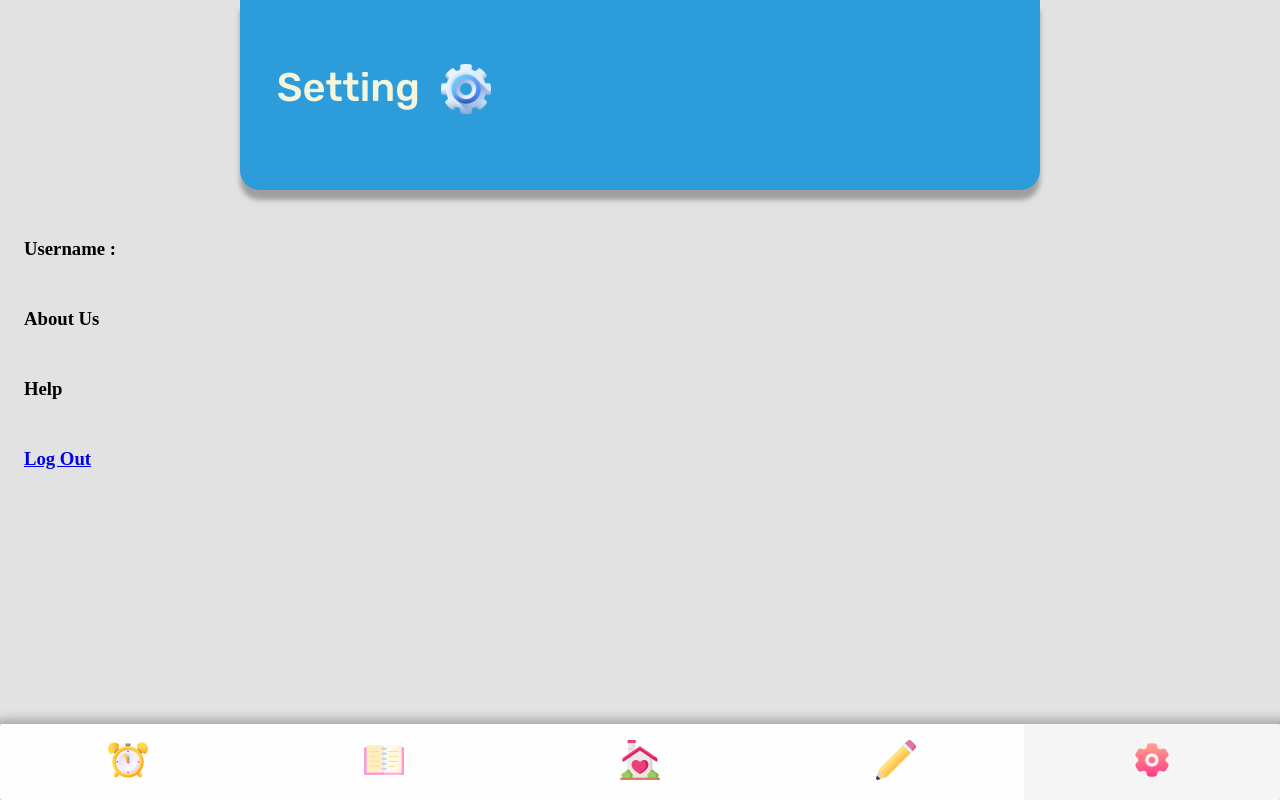
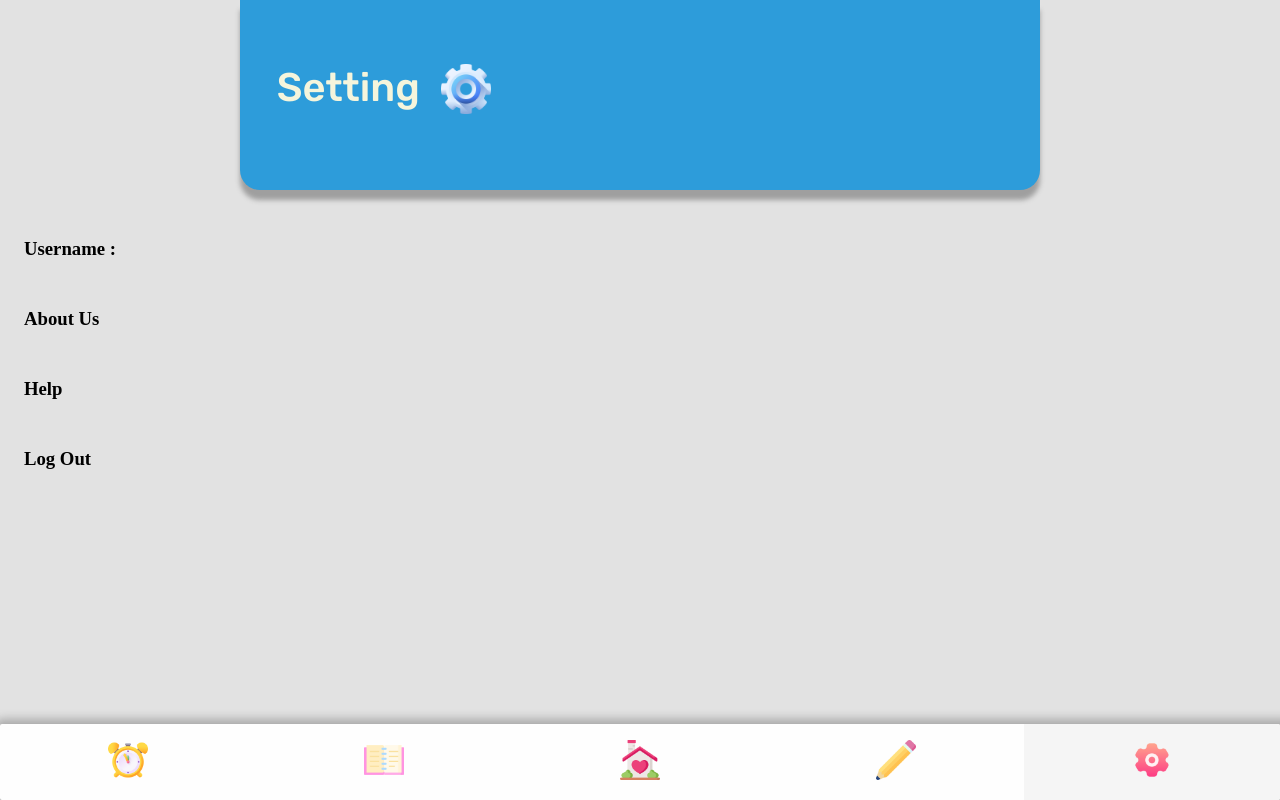
Before and after one commit to aimyeahh/aimyeahh, a website: page reading/setting.html in a window 1280 px wide. Drawn offline with Linux system fonts and the light colour scheme; no server answers.

Commit message:
แก้

```diff
--- a/reading/setting.html
+++ b/reading/setting.html
@@ -59,7 +59,7 @@
 	<div style="padding-top: 6vh; margin-left: 3vh;"><h3>Username : <span id = 'user1'></span> </h3></div>
     <div style="padding-top: 6vh; margin-left: 3vh;"><h3>About Us</h3></div>
     <div style="padding-top: 6vh; margin-left: 3vh;"><h3>Help</h3></div>
-    <div style="padding-top: 6vh; margin-left: 3vh;"><h3><a href="login.html">Log Out</a></h3></div>
+    <div style="padding-top: 6vh; margin-left: 3vh;"><h3><a style="text-decoration: none; color: black;" href="login.html">Log Out</a></h3></div>
 
 <div>
 	<div class="navbar">
```
Also changed, not shown: reading/js/login.js (+0 -51 lines).
